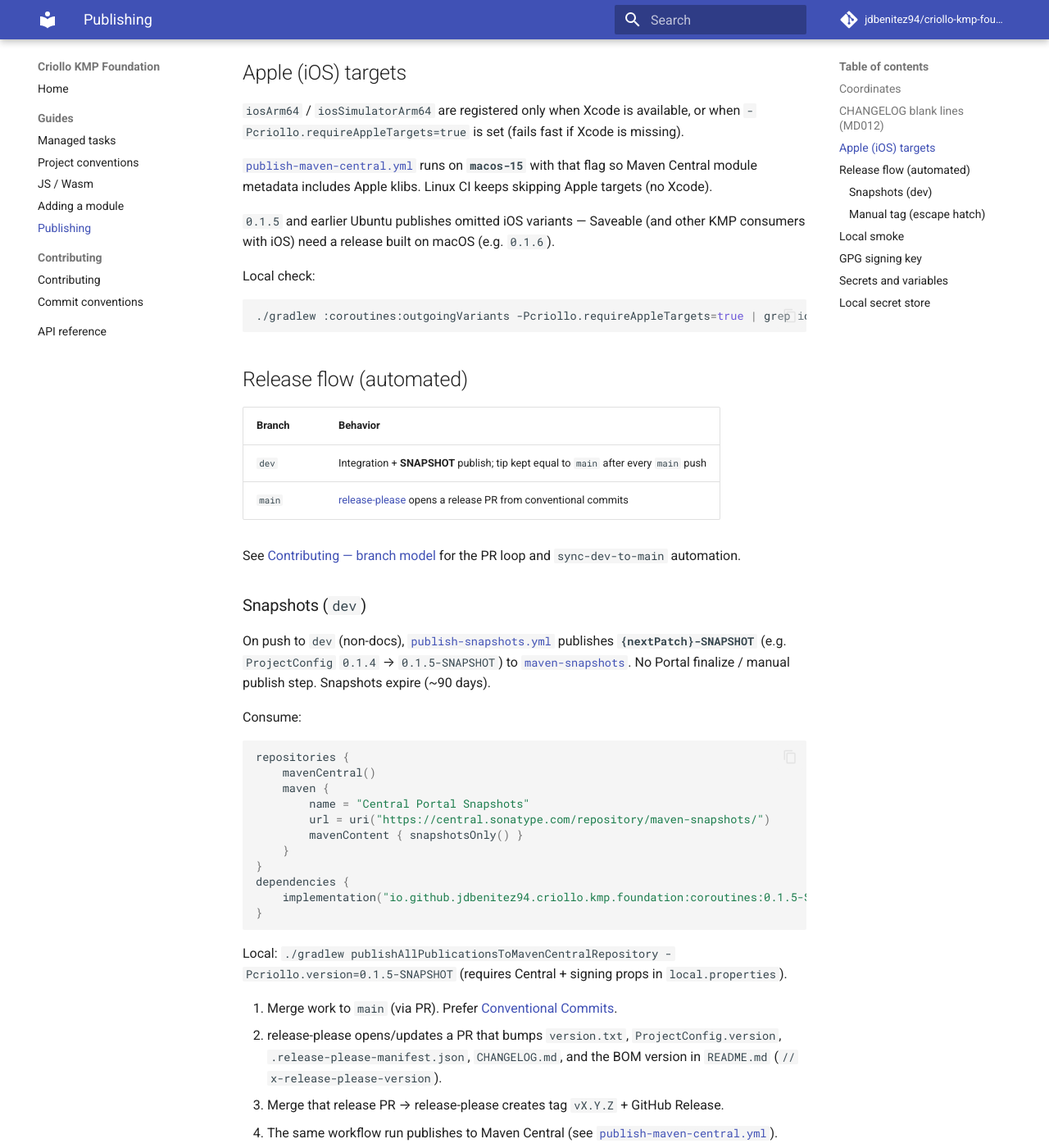
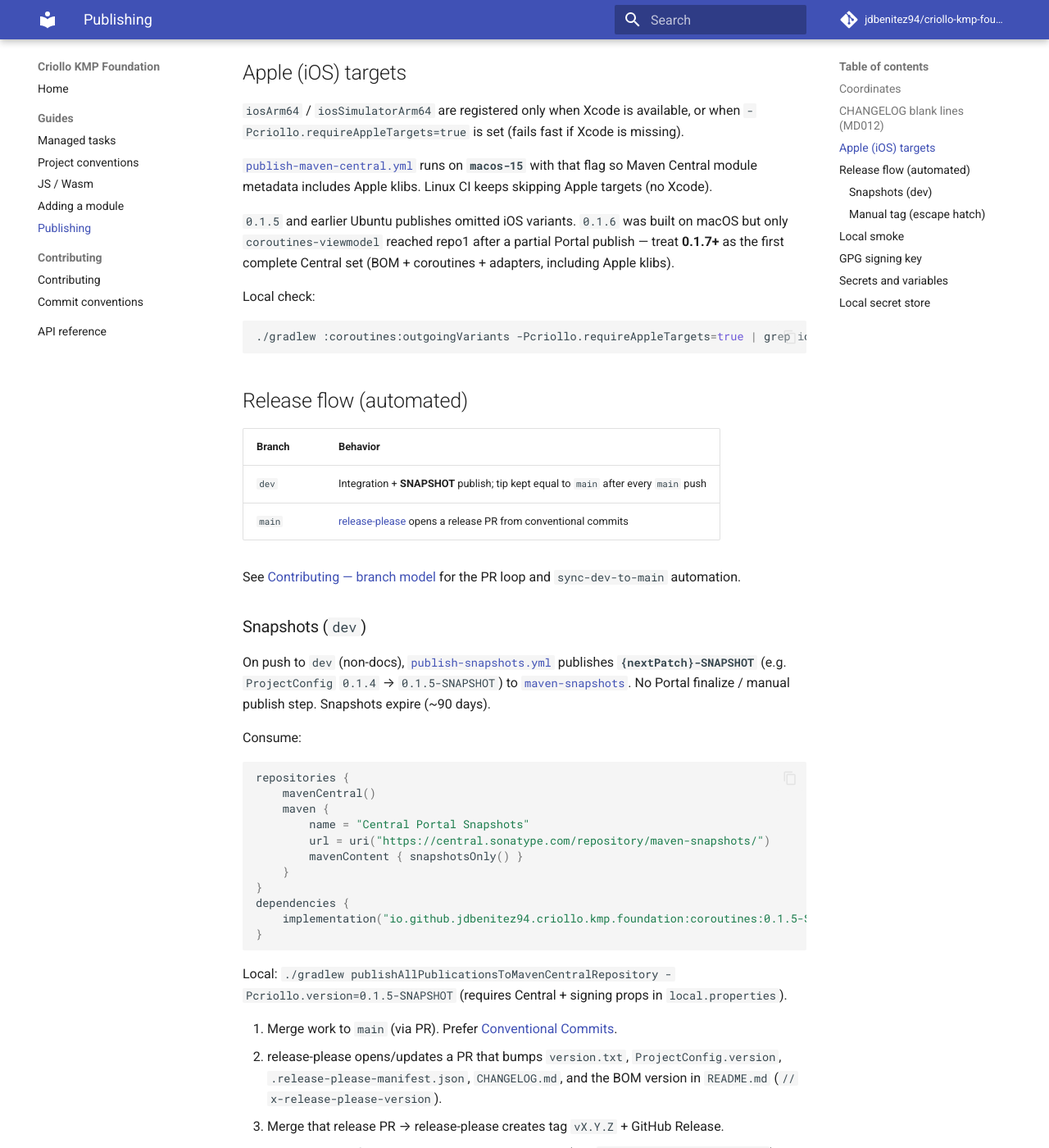
Before and after one commit to jdbenitez94/criollo-kmp-foundation, an MkDocs documentation site: the page built from docs/publishing.md, in a window 1280 px wide and 1400 px high, scrolled down 652 px. Shown: the whole window at 82% size. Built offline with MkDocs 1.6.1 and Material for MkDocs 9.7.7, drawn with Linux system fonts in a browser that asks for light colours; comment, search, counter and statistics services are not loaded; some of the changed text lies outside the part shown.

Commit message:
fix(publish): auto-publish full Central deployments (#31)
0.1.6 only landed coroutines-viewmodel after a partial
user_managed Portal publish. Switch finalize to automatic
so the next release (0.1.7) ships the full artifact set.

Co-authored-by: Cursor <cursoragent@cursor.com>

```diff
--- a/docs/publishing.md
+++ b/docs/publishing.md
@@ -29,8 +29,9 @@ runs on `release-please--branches--*` pushes and collapses consecutive blanks vi
 **`macos-15`** with that flag so Maven Central module metadata includes Apple klibs.
 Linux CI keeps skipping Apple targets (no Xcode).
 
-`0.1.5` and earlier Ubuntu publishes omitted iOS variants — Saveable (and other KMP
-consumers with iOS) need a release built on macOS (e.g. `0.1.6`).
+`0.1.5` and earlier Ubuntu publishes omitted iOS variants. `0.1.6` was built on macOS but
+only `coroutines-viewmodel` reached repo1 after a partial Portal publish — treat **0.1.7+**
+as the first complete Central set (BOM + coroutines + adapters, including Apple klibs).
 
 Local check:
 
@@ -81,9 +82,9 @@ Local: `./gradlew publishAllPublicationsToMavenCentralRepository -Pcriollo.versi
 3. Merge that release PR → release-please creates tag `vX.Y.Z` + GitHub Release.
 4. The same workflow run publishes to Maven Central (see
    [`publish-maven-central.yml`](../.github/workflows/publish-maven-central.yml)).
-5. CI **Finalize Central Portal deployment** validates the upload and exposes it in the Portal
-   (`publishing_type=user_managed`). When that step is green, publish (or drop) the deployment at
-   <https://central.sonatype.com/publishing>.
+5. CI **Finalize Central Portal deployment** closes the staging bundle with
+   `publishing_type=automatic` so Central publishes the **entire** deployment (avoids
+   partial manual publishes). Status: <https://central.sonatype.com/publishing>.
 
 Bootstrap: `initial-version` is `0.1.0` so the first release PR is `0.1.0`. After that, SemVer follows commit types.
 
```
Also changed, not shown: 1 other file.
